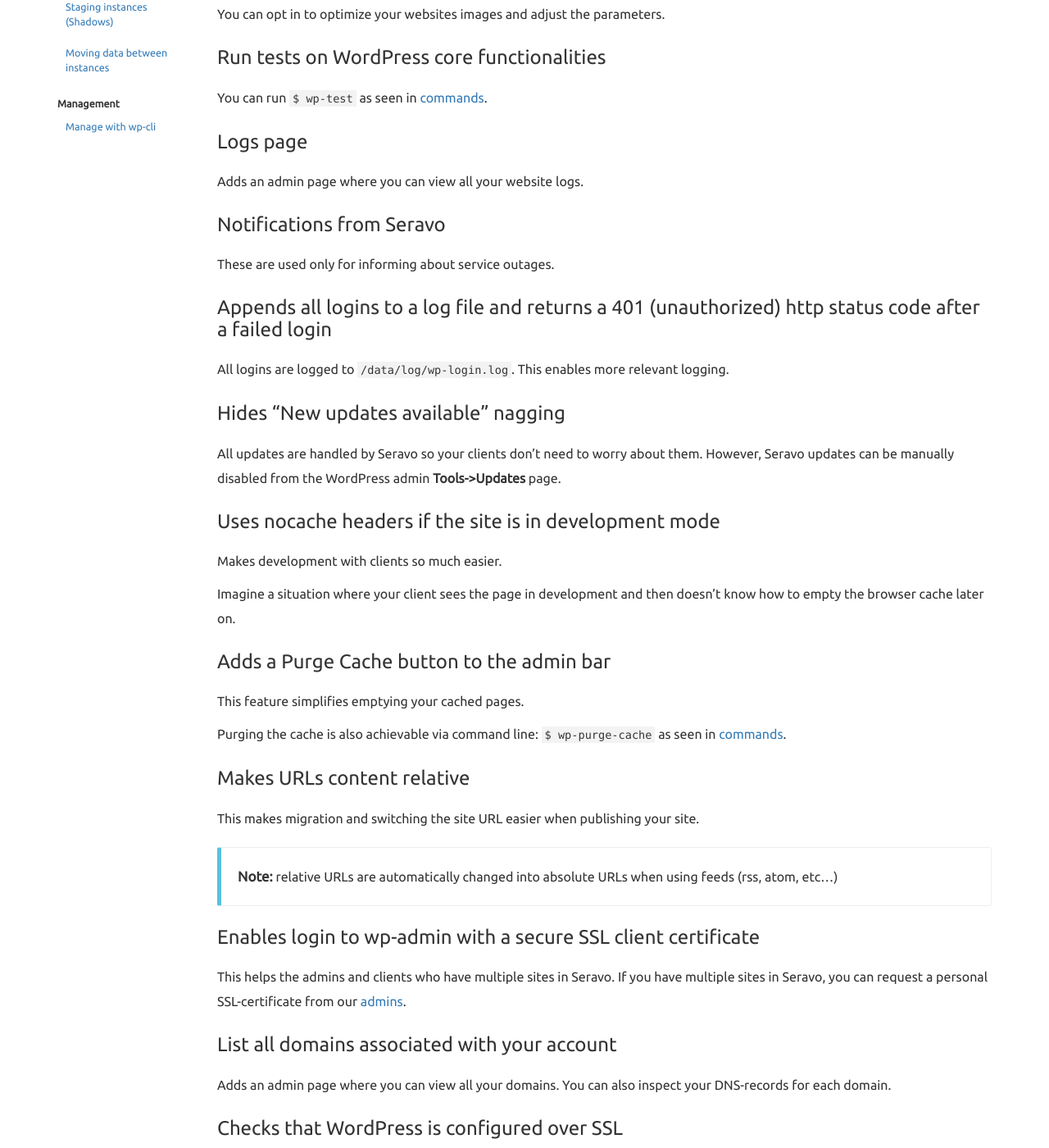
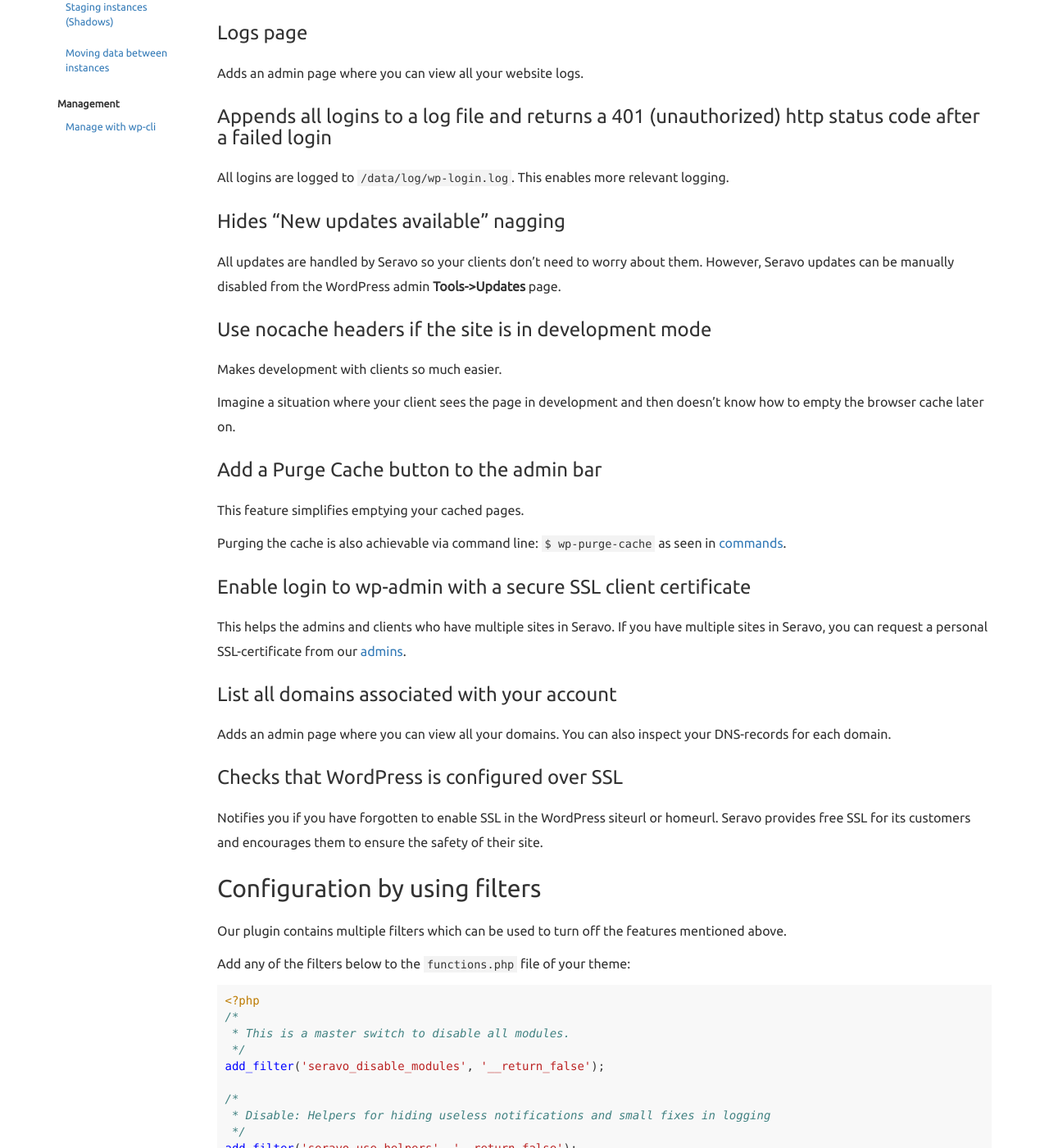
Before and after one commit to Seravo/docs, a Jekyll site: the page built from _posts/2015-10-15-wppalvelu-plugin.md, in a window 1280 px wide and 1400 px high, scrolled down 1563 px. Shown: the whole window at 82% size. Built offline with Jekyll 4.4.1, drawn with Linux system fonts in a browser that asks for light colours; nearby versions of some CDN libraries; some of the changed text lies outside the part shown.

Commit message:
Update info about relative urls after removal of Seravo Plugin feature
See https://github.com/Seravo/seravo-plugin/pull/342

````diff
--- a/_posts/2015-10-15-wppalvelu-plugin.md
+++ b/_posts/2015-10-15-wppalvelu-plugin.md
@@ -14,11 +14,9 @@
 
 <a class="btn btn-default" href="https://github.com/Seravo/seravo-plugin/releases"><i class="glyphicon glyphicon-download-alt"></i> Download plugin from Github</a>
 
-## List of features
-<code>Version 1.9.3</code>
+## Examples of features
 
-### Sortable metaboxes
-For improved usability and a unified WordPress user experience, our plugin now uses primarily metaboxes that behave similarily to the WordPress Dashboard.
+For full documentation, see the plugin [README on Github](https://github.com/Seravo/seravo-plugin).
 
 ### Shadow reset-button
 Adds the feature for resetting a staging environment from admin pages.
@@ -50,9 +48,6 @@
 ### Logs page
 Adds an admin page where you can view all your website logs.
 
-### Notifications from Seravo
-These are used only for informing about service outages.
-
 ### Appends all logins to a log file and returns a 401 (unauthorized) http status code after a failed login
 All logins are logged to <code>/data/log/wp-login.log</code>. This enables more relevant logging.
 
@@ -60,22 +55,17 @@
 All updates are handled by Seravo so your clients don't need to worry about them. However,
 Seravo updates can be manually disabled from the WordPress admin <b>Tools->Updates</b> page.
 
-### Uses nocache headers if the site is in development mode
+### Use nocache headers if the site is in development mode
 Makes development with clients so much easier.
 
 Imagine a situation where your client sees the page in development and then doesn't know how to empty the browser cache later on.
 
-### Adds a Purge Cache button to the admin bar
+### Add a Purge Cache button to the admin bar
 This feature simplifies emptying your cached pages.
 
 Purging the cache is also achievable via command line: ``` $ wp-purge-cache ``` as seen in [commands]({{ site.baseurl }}{% post_url 2015-10-13-available-commands %}).
 
-### Makes URLs content relative
-This makes migration and switching the site URL easier when publishing your site.
-
-> **Note:** relative URLs are automatically changed into absolute URLs when using feeds (rss, atom, etc...)
-
-### Enables login to wp-admin with a secure SSL client certificate
+### Enable login to wp-admin with a secure SSL client certificate
 
 This helps the admins and clients who have multiple sites in Seravo. If you have multiple sites in Seravo, you can request a personal SSL-certificate from our [admins](mailto:help@seravo.com).
 
@@ -118,11 +108,6 @@
 add_filter('seravo_show_instance_switcher', '__return_false');
 
 /*
- * Disable: relative URLs in post content
- */
-add_filter('seravo_use_relative_urls', '__return_false');
-
-/*
  * Prevent hiding the domain alias from search engines
  */
 add_filter('seravo_hide_domain_alias', '__return_false');
````
Also changed, not shown: other parts of _posts/2015-10-15-wppalvelu-plugin.md (+2 -2 lines), _posts/2019-04-08-redirect.md (+4 -0 lines).
